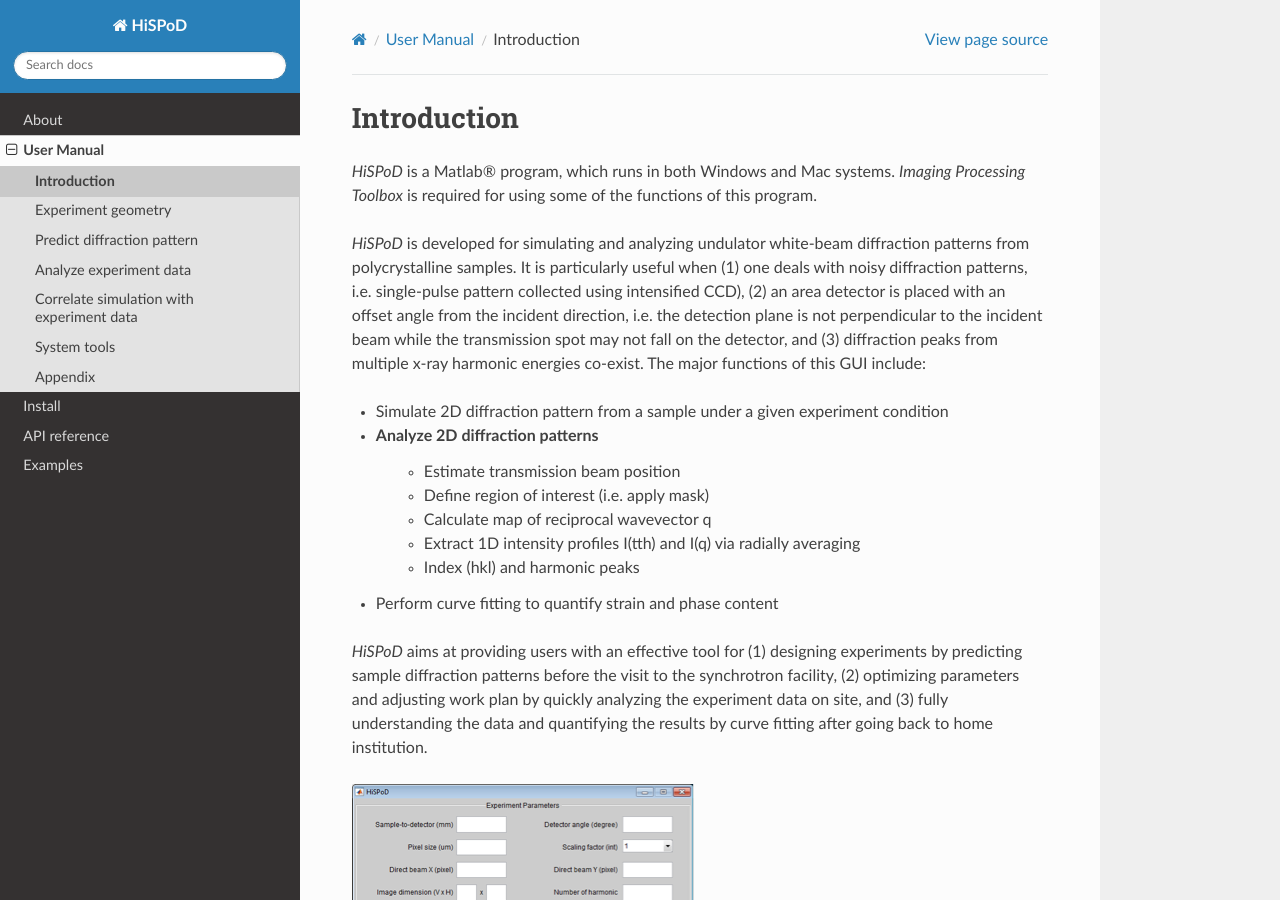
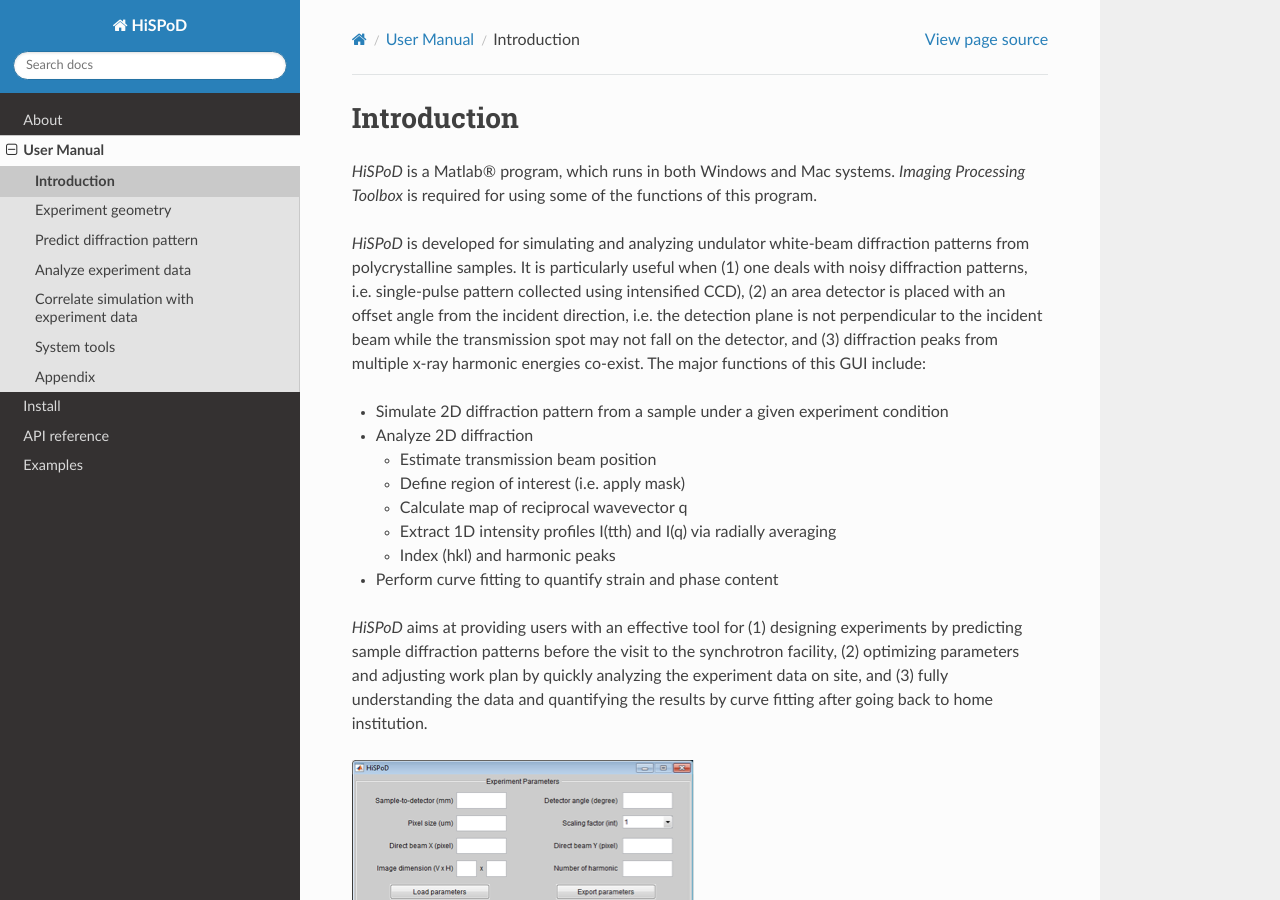
Before and after one commit to HiSPoD/HiSPoD, a Sphinx documentation site: the page built from doc/source/manual/introduction.rst, in a window 1280 px wide and 900 px high. Built offline with Sphinx 7.4.7 and the Read the Docs theme 2.0.0, drawn with Linux system fonts in a browser that asks for light colours; pages that are not in the unit, such as notebooks, are missing from menus.

Commit message:
fixed bullet list

```diff
--- a/doc/source/manual/introduction.rst
+++ b/doc/source/manual/introduction.rst
@@ -15,14 +15,14 @@
 peaks from multiple x-ray harmonic energies co-exist. The major
 functions of this GUI include:
 
--  Simulate 2D diffraction pattern from a sample under a given experiment condition
+- Simulate 2D diffraction pattern from a sample under a given experiment condition
+- Analyze 2D diffraction
 
--  Analyze 2D diffraction patterns
-    -  Estimate transmission beam position
-    -  Define region of interest (i.e. apply mask)
-    -  Calculate map of reciprocal wavevector q
-    -  Extract 1D intensity profiles I(tth) and I(q) via radially averaging
-    -  Index (hkl) and harmonic peaks
+  -  Estimate transmission beam position
+  -  Define region of interest (i.e. apply mask)
+  -  Calculate map of reciprocal wavevector q
+  -  Extract 1D intensity profiles I(tth) and I(q) via radially averaging
+  -  Index (hkl) and harmonic peaks
 
 -  Perform curve fitting to quantify strain and phase content
 
```
